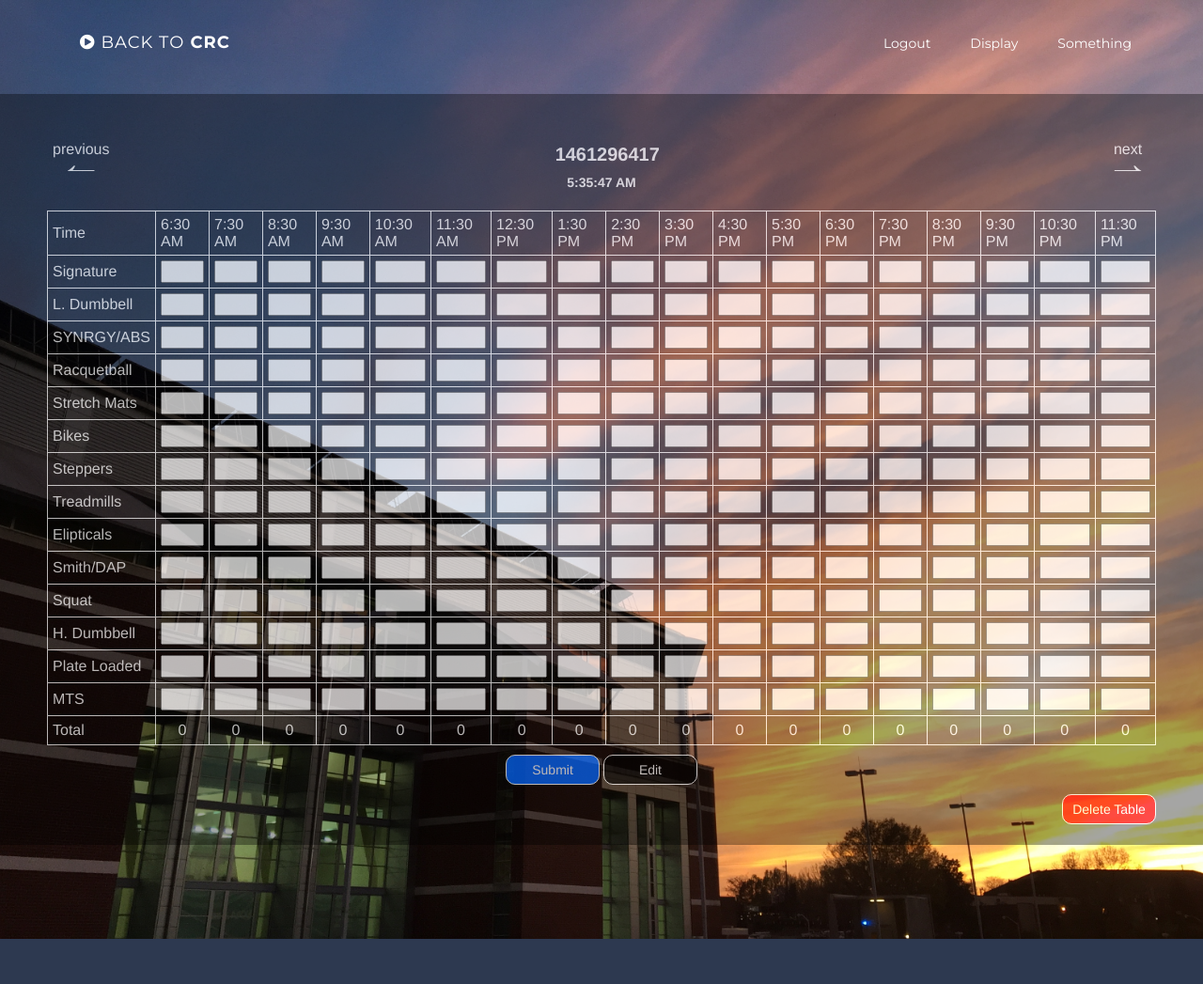
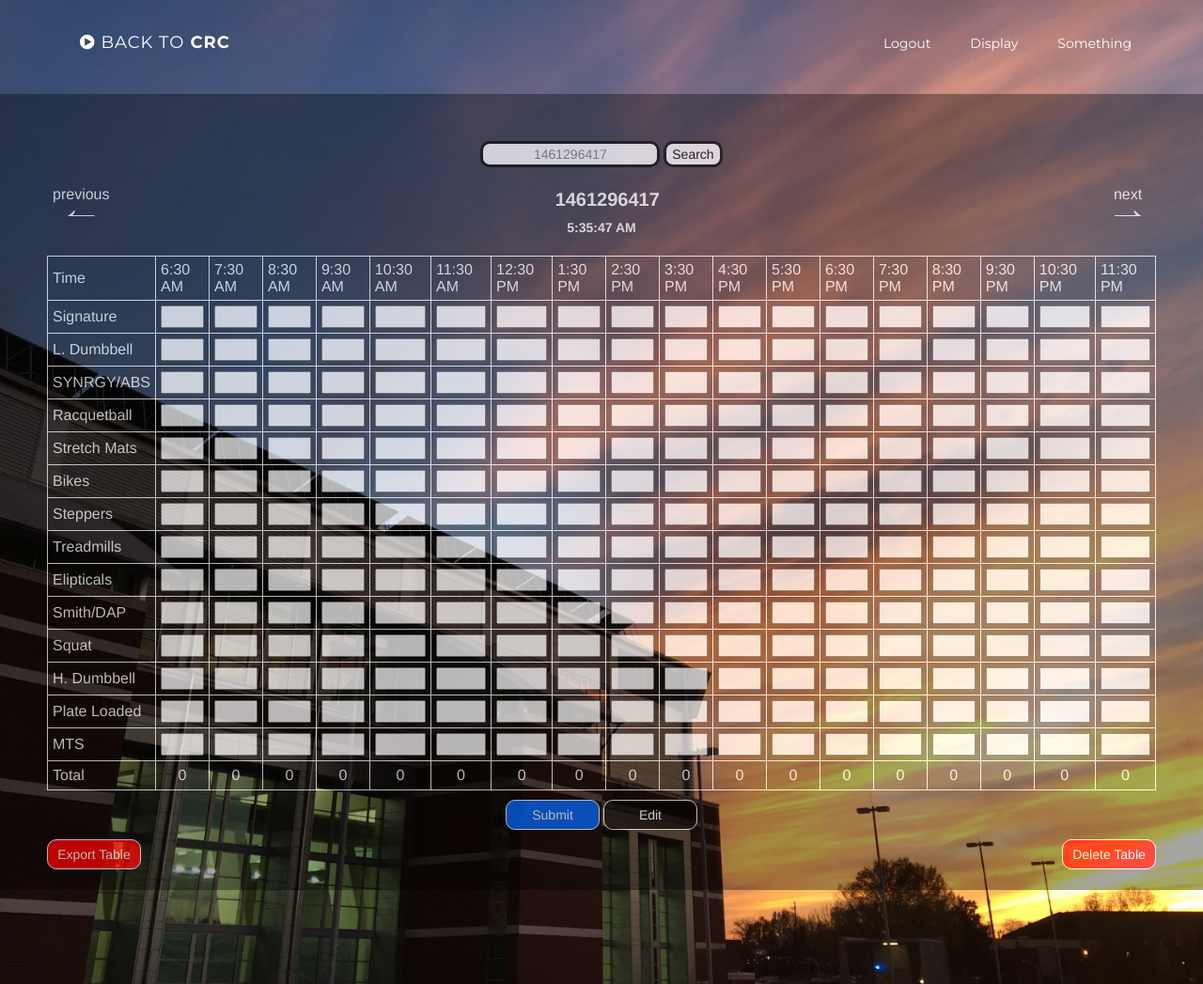
Before and after one commit to BeiwenLiu/CrcTracker, a PHP site: page /inputForm.php in a window 1280 px wide. Shown: the whole page at 94% size. Before the commit the page ends 999 px from the top, so only its background shows below. Run offline with PHP 8.4, Linux system fonts and the light colour scheme; the visitor is signed in with stand-in values (Sample User, id 1); data that the repository does not hold is empty.

Commit message:
Add Search bar and export functionality

```diff
--- a/css/inputForm.css
+++ b/css/inputForm.css
@@ -76,6 +76,16 @@ tr td {
     float:right;
 }
 
+#export {
+    padding:5px;
+    border:1px solid white;
+    margin-top:10px;
+    border-radius: 10px;
+    background-color: red;
+    color:white;
+    float:left;
+}
+
 #inputEdit {
     padding:5px;
     border:1px solid white;
@@ -117,3 +127,31 @@ tr td {
     background: transparent;
     border: none;
 }
+
+.SearchBar {
+    margin-bottom: 20px;
+    color:black;
+    background-color: white;
+    border-radius: 10px;
+    border: 3px solid black;
+}
+
+::-webkit-input-placeholder {
+   color: grey;
+   text-align: center;
+}
+
+:-moz-placeholder { /* Firefox 18- */
+   color: grey;
+   text-align: center;
+}
+
+::-moz-placeholder {  /* Firefox 19+ */
+   color: grey;
+   text-align: center;
+}
+
+:-ms-input-placeholder {
+   color: grey;
+   text-align: center;
+}
--- a/inputForm.php
+++ b/inputForm.php
@@ -36,6 +36,21 @@ $form = new InputFormData;
     if (isset($_POST['next'])) {
         $_SESSION['Date'] = $form->selectNext($_SESSION['Date']);
         unset($_POST['next']);
+    }
+
+    if (isset($_POST['Search'])) {
+        if (isset($_POST['searchBar'])) {
+            $temp = $_POST['searchBar'];
+            $_SESSION['Date'] = $temp;
+        } else {
+            $errorMessage = "Error";
+        }
+        unset($_POST['Search']);
+    }
+
+    if (isset($_POST['Export'])) {
+        header("Location: /exportPage.php");
+        unset($_POST['Export']);
     }
 
 
@@ -99,7 +114,7 @@ $form = new InputFormData;
                         <a><button class="navigationButton" name="logout">Logout</button></a>
                     </li>
                     <li>
-                        <a><button class="navigationButton">Display</button></a>
+                        <a><button class="navigationButton" href="exportPage.php">Display</button></a>
                     </li>
                     <li>
                         <a><button class="navigationButton">Something</button></a>
@@ -115,6 +130,12 @@ $form = new InputFormData;
         <div id="boxForm1">
             <div id="boxFormChild1">
                 <form name="hidden-form" method="POST">
+                    <?php if (isset($errorMessage)) {?>
+                        <label <?php echo $errorMessage?>></label>
+                <?php } ?>
+                    <input class="SearchBar" name="searchBar" placeholder=<?php echo $_SESSION['Date']?>>
+                    <input class="SearchBar" type="Submit" name="Search" value="Search">
+                    </br>
                 <button id="buttonLeft" class="buttonDisplay" type="Submit" name="previous"><font size="3px">previous</font></br><font id="leftArrow" size="60px">&larr;</font></button>
             <label id="labelid"><?php echo $_SESSION['Date']; ?></label>
 <!--
@@ -124,6 +145,8 @@ $form = new InputFormData;
 -->
             <button id="buttonRight" class="buttonDisplay" type="Submit" name="next"><font size="3px">next</font></br><font size="60px">&rarr;</font></button>
                 </br>
+
+
                 <label id="timeid">
                 </label>
                     <script type="text/javascript">
@@ -167,6 +190,7 @@ $form = new InputFormData;
                 <input id="inputSubmit" type="Submit" style="width:100px" value="Submit" name="Submit">
                 <input id="inputEdit" type="button" style="width:100px" value="Edit" name="Edit" onclick="typeToEdit()">
                 </br>
+                <input id="export" type="Submit" style="width:100px" value="Export Table" name="Export">
                 <input id="inputDelete" type="Submit" style="width:100px" value="Delete Table" name="Delete">
                 </form>
             </div>
```
Also changed, not shown: exportPage.php (added, +54 -0 lines).
